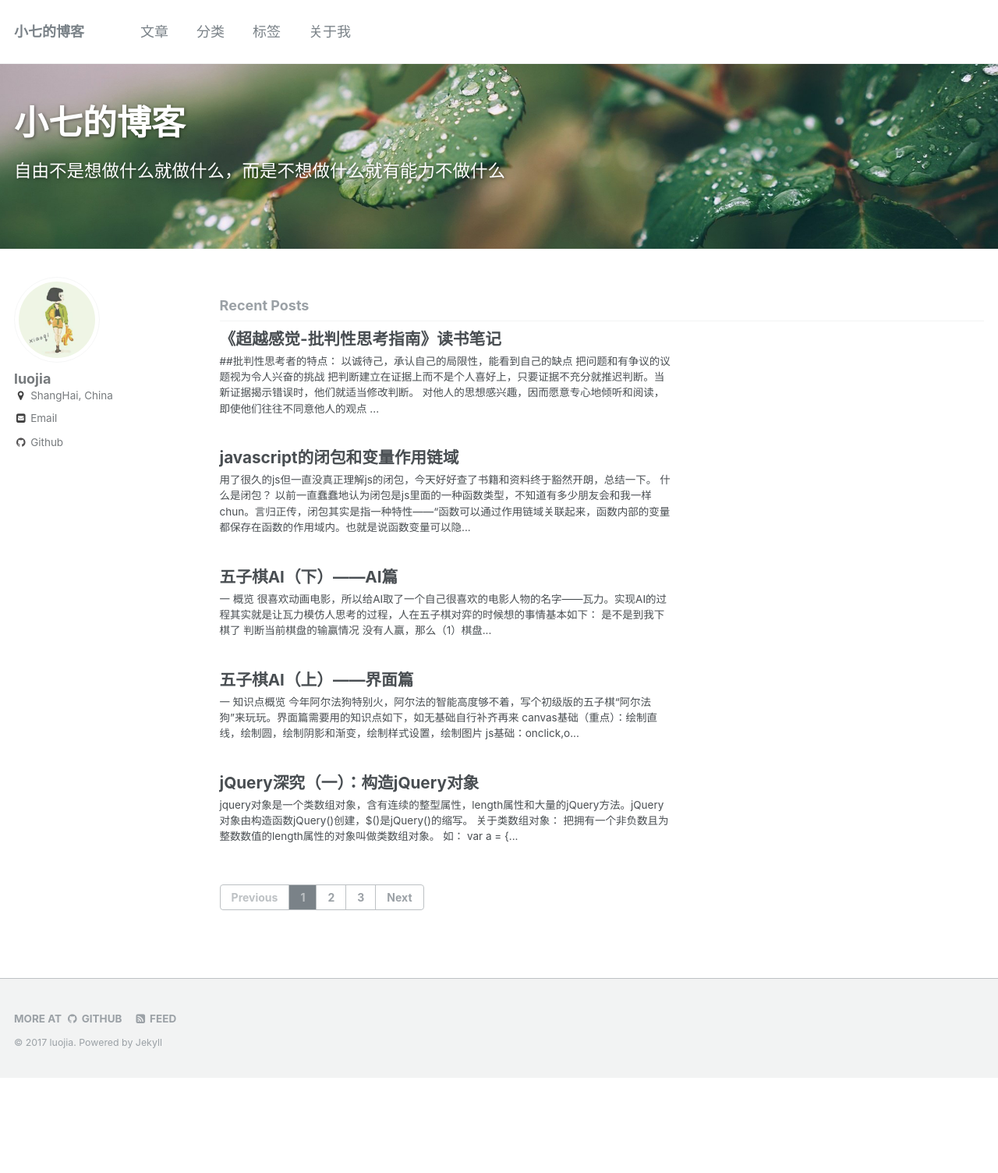
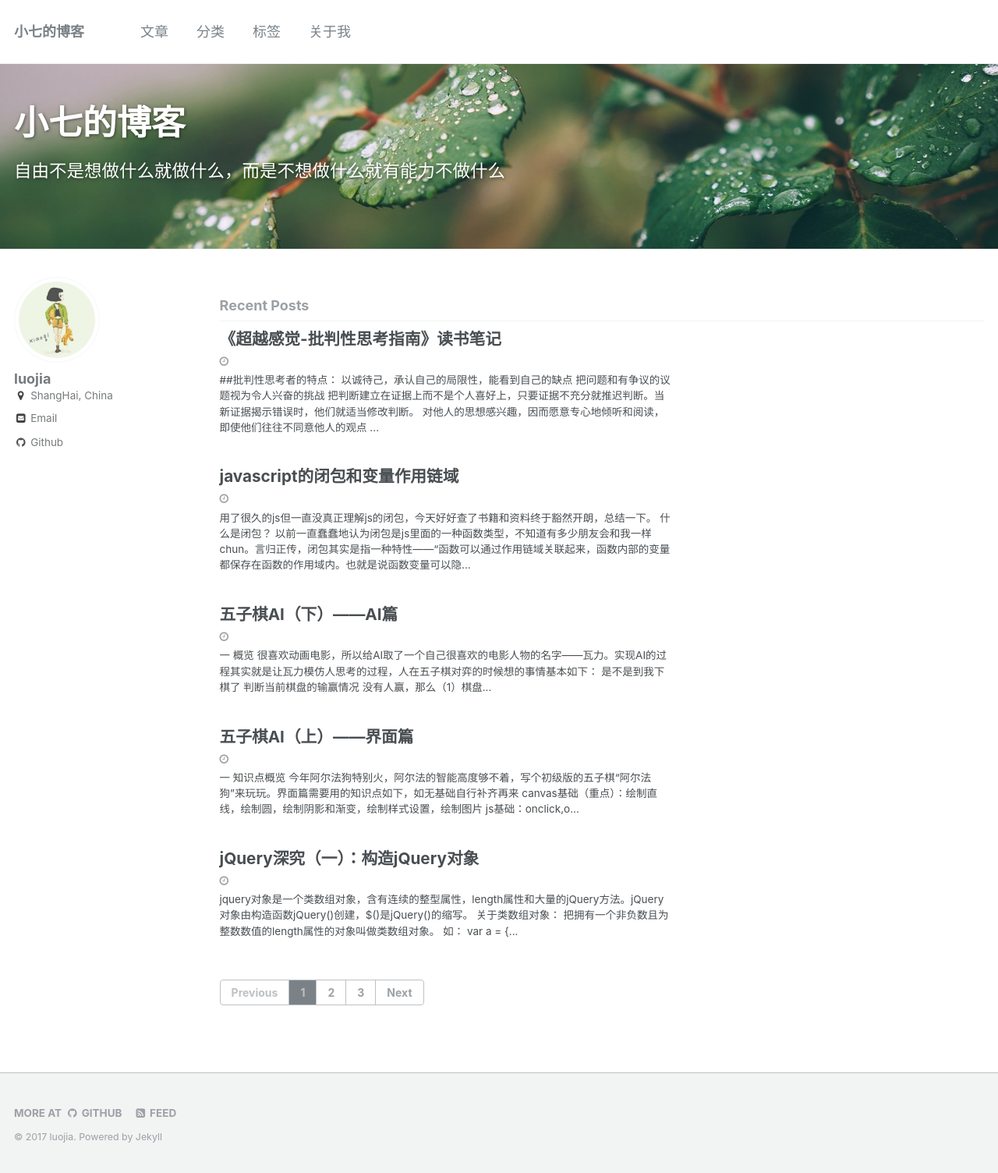
Before and after one commit to summer1914/summer1914.github.io, a Jekyll site: the page built from index.html, in a window 1280 px wide. Shown: the whole page at 78% size. Built offline with Jekyll 4.4.1, drawn with Linux system fonts in a browser that asks for light colours; the list of posts is cut into pages by our own code; before the commit the page ends 1382 px from its top, so only the background shows below that.

Commit message:
list展示时间

```diff
--- a/_includes/archive-single.html
+++ b/_includes/archive-single.html
@@ -32,9 +32,7 @@
         <a href="{{ base_path }}{{ post.url }}" rel="permalink">{{ title }}</a>
       {% endif %}
     </h2>
-    {% if post.read_time %}
-      <p class="page__meta"><i class="fa fa-clock-o" aria-hidden="true"></i> {% include read-time.html %}</p>
-    {% endif %}
+    <p class="page__meta"><i class="fa fa-clock-o" aria-hidden="true"></i>{{ page.modified | date: "%Y-%m-%d" }}</p>
     {% if post.excerpt %}<p class="archive__item-excerpt" itemprop="description">{{ post.excerpt | markdownify | strip_html | truncate: 160 }}</p>{% endif %}
   </article>
 </div>
```
